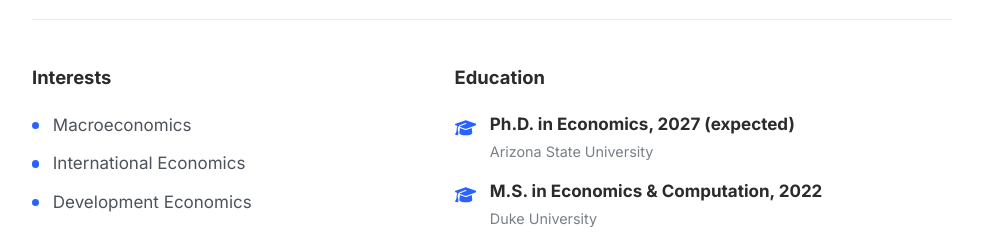
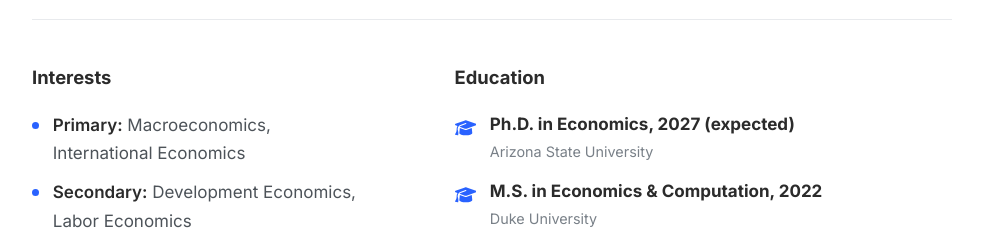
Before and after one commit to angelglf/angelglf.github.io, a plain HTML site: page index.html in a window 1280 px wide. Shown: the part 535-783 px from the top of the page, without its empty margins (148-1131 px from the left). Drawn offline with Linux system fonts and the light colour scheme.

Commit message:
paper and format updates

```diff
--- a/index.html
+++ b/index.html
@@ -66,9 +66,8 @@
       <div>
         <h3>Interests</h3>
         <ul class="interests">
-          <li>Macroeconomics</li>
-          <li>International Economics</li>
-          <li>Development Economics</li>
+          <li><strong>Primary:</strong> Macroeconomics, International&nbsp;Economics</li>
+          <li><strong>Secondary:</strong> Development&nbsp;Economics, Labor&nbsp;Economics</li>
         </ul>
       </div>
       <div>
--- a/style.css
+++ b/style.css
@@ -250,6 +250,8 @@ a.inline:hover { text-decoration: underline; }
   position: relative;
 }
 
+.interests strong { color: var(--ink); font-weight: 600; }
+
 .interests li::before {
   content: "";
   position: absolute;
```
